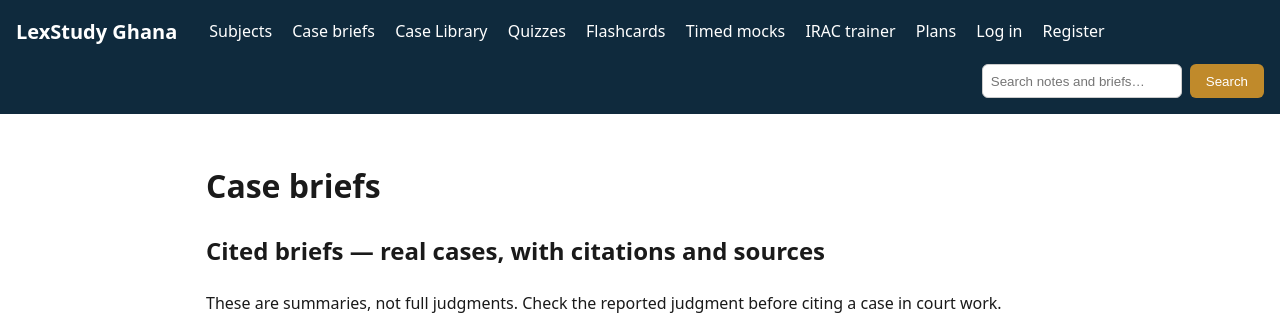
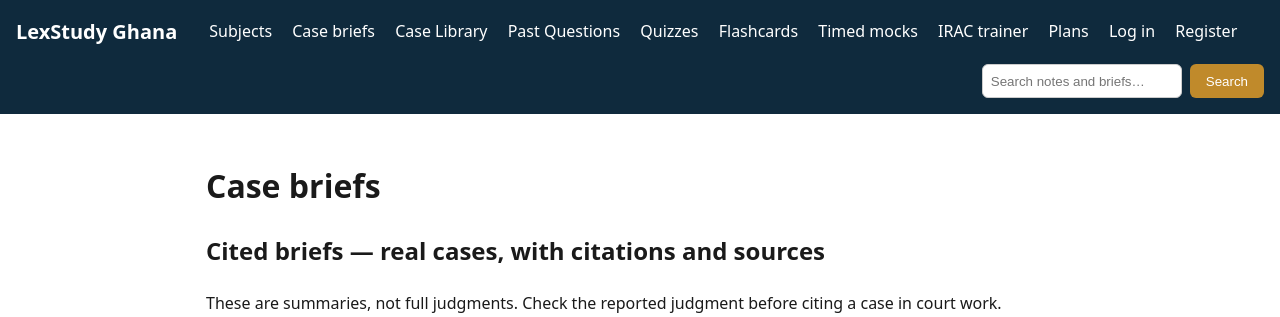
Before and after one commit to Powelldigitalblueprints/Lexstudy-Ghana, a Flask app: page /cases in a window 1280 px wide. Shown: the top 317 px of the page. Run offline with Flask 3, Linux system fonts and the light colour scheme; some libraries are stand-ins or nearby versions.

Commit message:
Add Past Questions archive to main navigation

```diff
--- a/templates/base.html
+++ b/templates/base.html
@@ -16,6 +16,7 @@
     <a href="/subjects">Subjects</a>
     <a href="/cases">Case briefs</a>
     <a href="/library">Case Library</a>
+    <a href="/past-questions">Past Questions</a>
     <a href="/quizzes">Quizzes</a>
     <a href="/flashcards">Flashcards</a>
     <a href="/mocks">Timed mocks</a>
```
